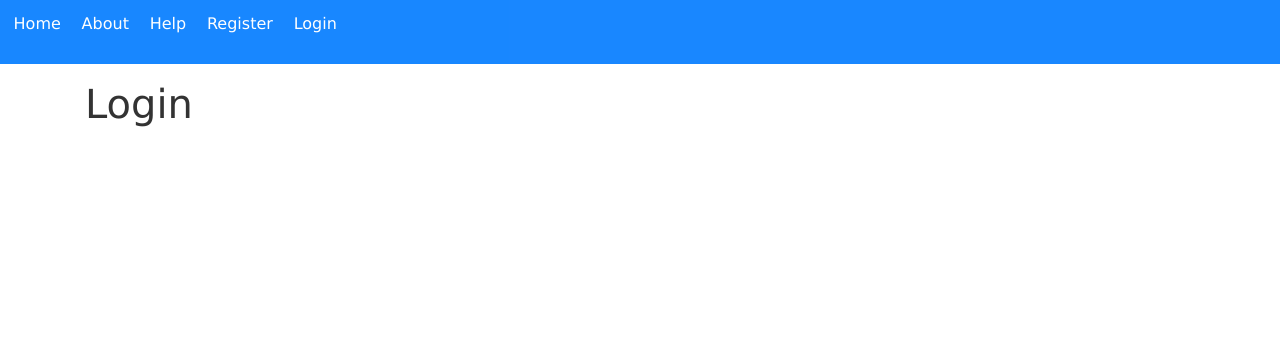
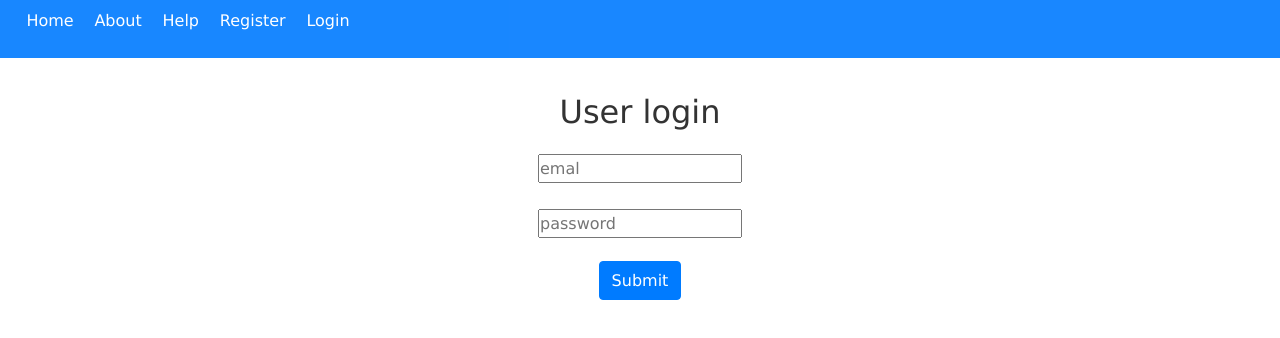
Before and after one commit to atulnitrr/it-tracker, a React (Create React App) app: page /login in a window 1280 px wide. Shown: the top 338 px of the page. Built offline with nearby package versions, Linux system fonts and the light colour scheme.

Commit message:
Added user login page

```diff
--- a/src/App.css
+++ b/src/App.css
@@ -18,6 +18,10 @@ body {
   line-height: 1.6;
   background-color: #fff;
   color: #333;
+}
+
+.App {
+  text-align: center;
 }
 
 /*
@@ -52,8 +56,8 @@ ul {
 .navbar {
   display: flex;
   justify-content: space-between;
-  align-items: center;
-  padding: 0.7rem 0.2rem;
+  align-items: left;
+  padding: 0.5rem 1rem;
   z-index: 1;
   width: 100%;
   opacity: 0.9;
@@ -73,3 +77,22 @@ ul {
 .navbar a:hover {
   color: darkgray;
 }
+
+input[type="submit"],
+button {
+  font: inherit;
+}
+.form-group {
+  margin: 1.2rem 0;
+}
+
+.form-group input {
+  margin: 0.2rem;
+}
+
+.form-container {
+  max-width: 500px;
+  margin: 2rem auto;
+  overflow: hidden;
+  padding: 0.2rem;
+}
--- a/src/App.js
+++ b/src/App.js
@@ -14,7 +14,7 @@ const App = () => {
   return (
     <AuthState>
       <Router>
-        <Fragment>
+        <div className="App">
           <NavBar />
           <div className="container">
             <Switch>
@@ -26,7 +26,7 @@ const App = () => {
               <Route component={NotFound} />
             </Switch>
           </div>
-        </Fragment>
+        </div>
       </Router>
     </AuthState>
   );
--- a/src/component/auth/Login.js
+++ b/src/component/auth/Login.js
@@ -1,9 +1,44 @@
-import React from "react";
+import React, { useState } from "react";
+import { userInfo } from "os";
 
 const Login = () => {
+  const [user, setUser] = useState({
+    email: "",
+    password: ""
+  });
+
+  const onChange = e => setUser({ ...user, [e.target.name]: e.target.value });
+
+  const onSubmit = e => {
+    e.preventDefault();
+  };
+
   return (
-    <div>
-      <h1>Login</h1>
+    <div className="form-container">
+      <h2>User login</h2>
+      <form onSubmit={onSubmit}>
+        <div className="form-group">
+          <input
+            type="text"
+            name="email"
+            placeholder="emal"
+            value={user.email}
+            onChange={onChange}
+            required
+          />
+        </div>
+        <div className="form-group">
+          <input
+            type="text"
+            name="password"
+            placeholder="password"
+            value={user.password}
+            onChange={onChange}
+            required
+          />
+        </div>
+        <input type="submit" name="Login" className="btn btn-primary" />
+      </form>
     </div>
   );
 };
--- a/src/component/auth/Register.js
+++ b/src/component/auth/Register.js
@@ -20,7 +20,7 @@ const Register = props => {
     if (error !== null) {
       console.log(error);
     } else if (isRegistered) {
-      props.history.push("/");
+      props.history.push("/login");
       // clear the registration state after success
       clearRegister();
     }
@@ -35,32 +35,53 @@ const Register = props => {
     registerUser(user);
   };
   return (
-    <Fragment>
+    <div className="form-container">
+      <h1>
+        Account <span> Register</span>
+      </h1>
       <form onSubmit={onSubmit}>
+        <div className="form-group">
+          {/* <label htmlFor="name">Name </label> */}
           <input
             type="text"
             name="name"
             placeholder="name.."
             value={user.name}
             onChange={onChange}
+            required
           />
+        </div>
+        <div className="form-group">
+          {/* <label htmlFor="email">Email </label> */}
           <input
             type="text"
             name="email"
             placeholder="email.."
             value={user.email}
             onChange={onChange}
+            required
           />
+        </div>
+
+        <div className="from-group">
+          {/* <label htmlFor="password">Password </label> */}
           <input
             type="text"
             name="password"
             placeholder="password.."
             value={user.password}
             onChange={onChange}
+            required
           />
-        <input type="submit" name="Register" />
+        </div>
+        <input
+          type="submit"
+          name="Register"
+          className="btn  btn-primary btn-larg"
+          style={{ margin: "1rem 0 0 0" }}
+        />
       </form>
-    </Fragment>
+    </div>
   );
 };
 
```
Lines whose indentation alone changed are shown as unchanged.
